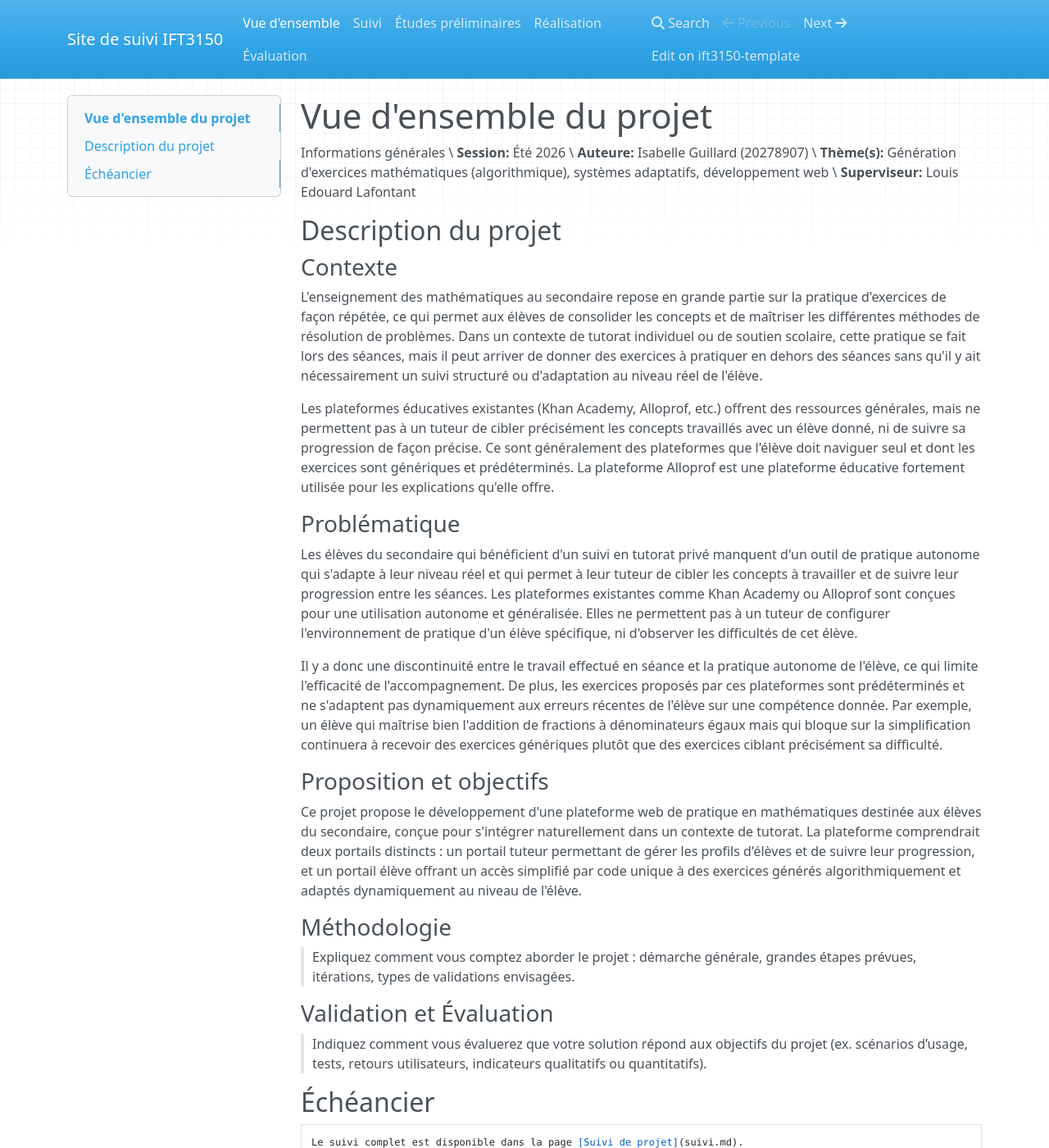
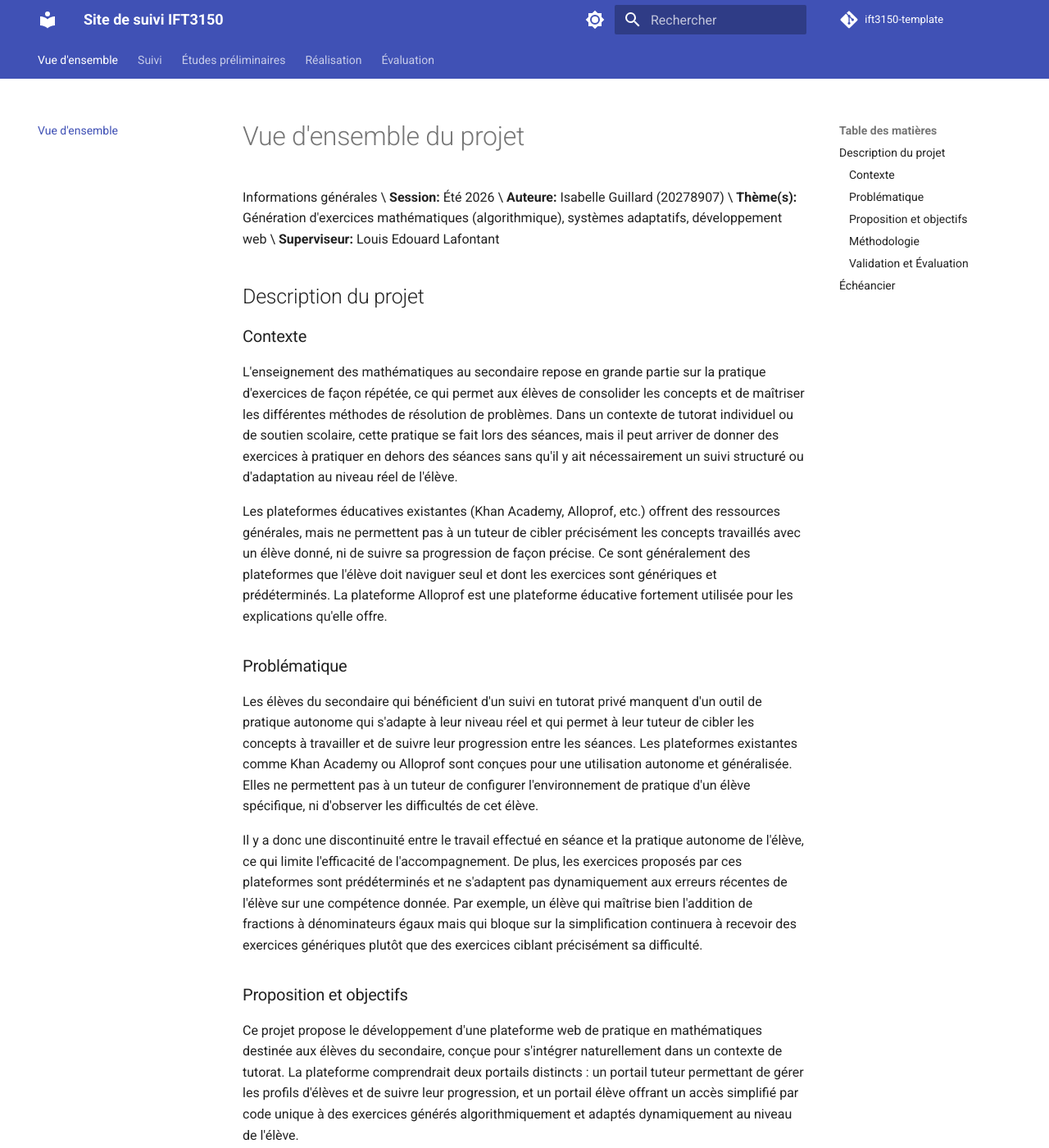
Before and after one commit to IsabelleGuillard/Projet-IFT3150, an MkDocs documentation site: the page built from docs/index.md, in a window 1280 px wide and 1400 px high. Shown: the whole window at 82% size. Built offline with MkDocs 1.6.1 and Material for MkDocs 9.7.7, drawn with Linux system fonts in a browser that asks for light colours; nearby versions of some CDN libraries; comment, search, counter and statistics services are not loaded; some of the changed text lies outside the part shown.

Commit message:
Update mkdocs.yml

```diff
--- a/mkdocs.yml
+++ b/mkdocs.yml
@@ -4,7 +4,7 @@ site_author: Louis-Edouard Lafontant
 site_url: https://ift3150-template.github.io
 
 theme:
-  name: mkdocs
+  name: material
   language: fr
   features:
     - navigation.instant
@@ -49,6 +49,15 @@ repo_url: https://github.com/ift3150-template/ift3150-template.github.io
 
 markdown_extensions:
   - admonition
+  - pymdownx.details
+  - pymdownx.superfences
+  - pymdownx.tabbed
+  - pymdownx.tasklist:
+      custom_checkbox: true
+  - pymdownx.highlight
+  - pymdownx.inlinehilite
+  - pymdownx.emoji
+  - pymdownx.keys
   - attr_list
   - def_list
   - footnotes
```
